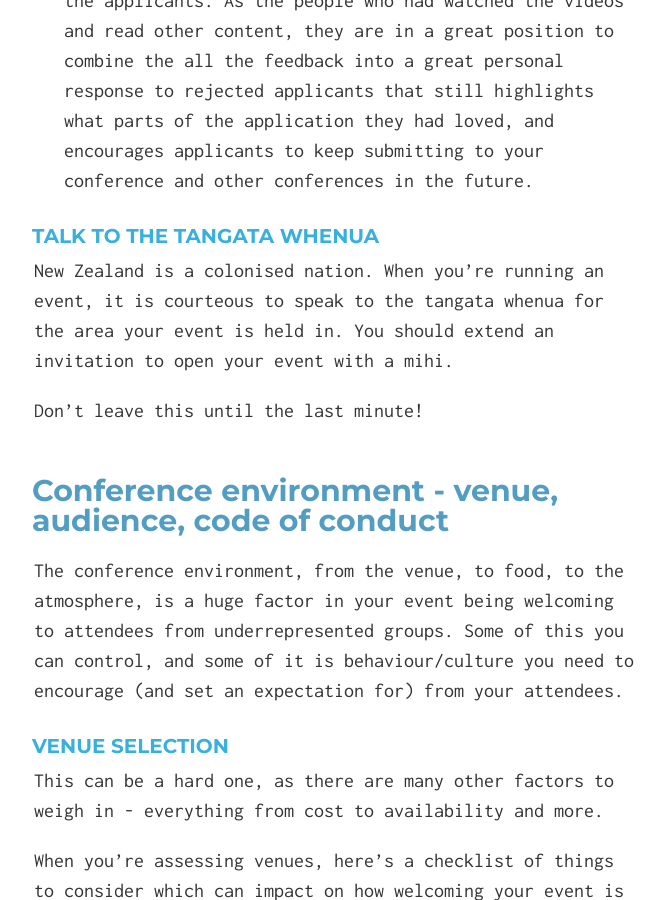
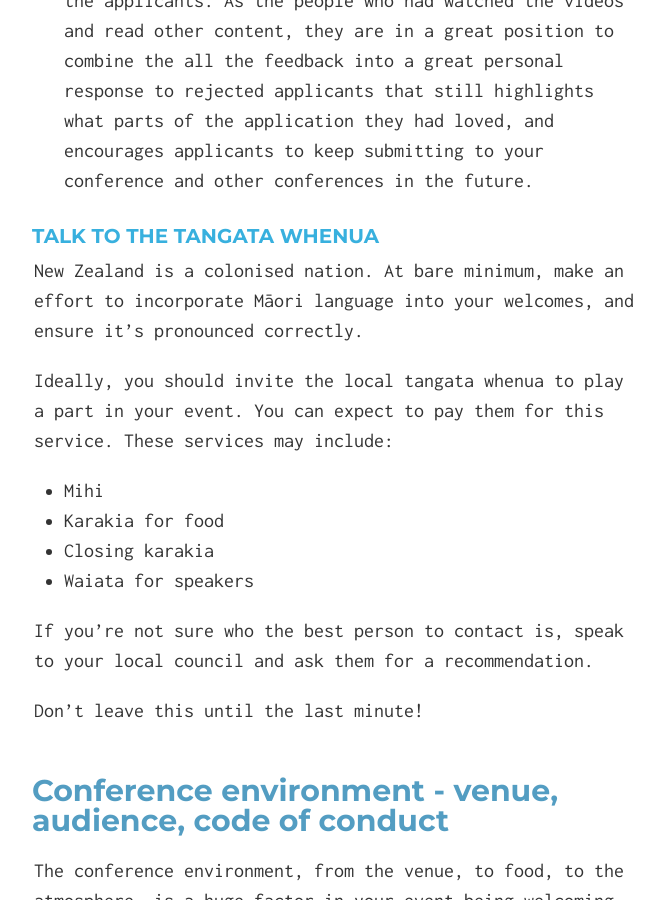
Before and after one commit to hopperfund/events, a Jekyll site: the page built from index.md, in a window 1280 px wide and 900 px high, scrolled down 15024 px. Shown: the whole window, without its empty margins (306-971 px from the left). Built offline with Jekyll 4.4.1, drawn with Linux system fonts in a browser that asks for light colours.

Commit message:
updating tangata whenua

```diff
--- a/index.md
+++ b/index.md
@@ -267,7 +267,16 @@ In a blind selection process, all details for the submitting speakers are anonym
 
 ### <a name="tangatawhenua"></a>Talk to the tangata whenua
 
-New Zealand is a colonised nation. When you're running an event, it is courteous to speak to the tangata whenua for the area your event is held in. You should extend an invitation to open your event with a mihi.
+New Zealand is a colonised nation. At bare minimum, make an effort to incorporate Māori language into your welcomes, and ensure it's pronounced correctly.
+
+Ideally, you should invite the local tangata whenua to play a part in your event. You can expect to pay them for this service. These services may include:
+
+- Mihi
+- Karakia for food
+- Closing karakia
+- Waiata for speakers
+
+If you're not sure who the best person to contact is, speak to your local council and ask them for a recommendation.
 
 Don't leave this until the last minute!
 
```
